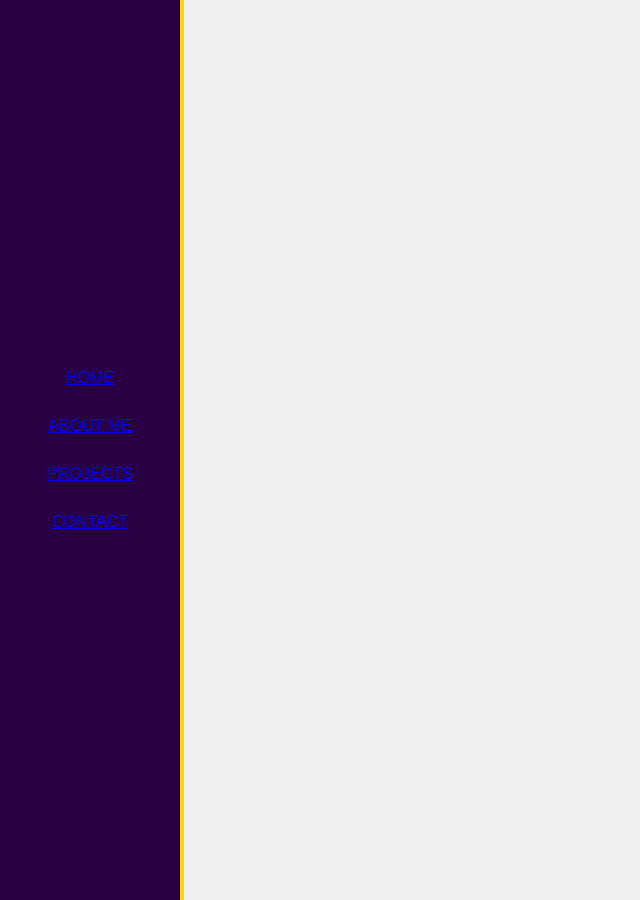
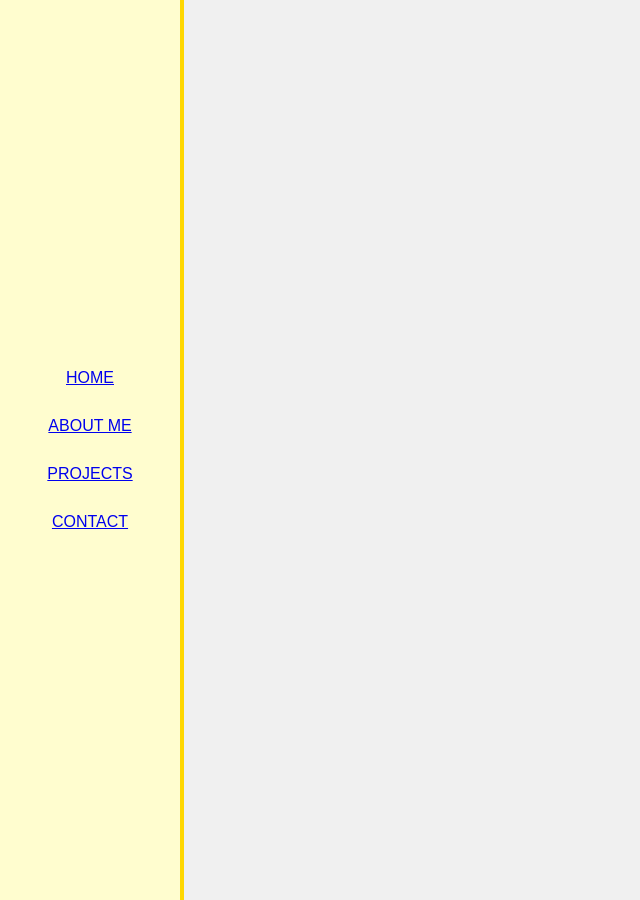
Before and after one commit to nben6405/nben6405.github.io, a Jekyll site: the page built from contact.md, in a window 1280 px wide. Shown: the whole page, without its empty margins (0-640 px from the left). Built offline with Jekyll 4.4.1, drawn with Linux system fonts in a browser that asks for light colours; some web fonts are replaced; our own code applies the rules of GitHub Pages for plain Markdown files.

Commit message:
Update style.css

```diff
--- a/assets/css/style.css
+++ b/assets/css/style.css
@@ -118,7 +118,7 @@ body {
 
 /* This adds the purple block ONLY on pages that ARE NOT home */
 body:not(.home) .sidebar {
-  background-color: #2a0045;
+  background-color: #fffdcf;
   border-right: 4px solid #ffd700;
 }
 
```
